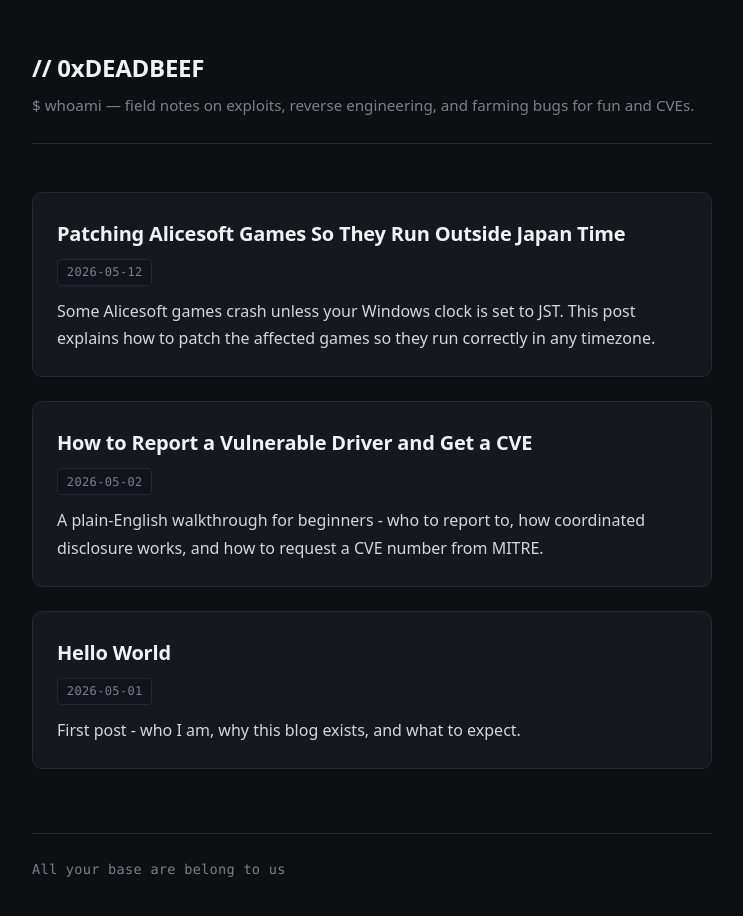
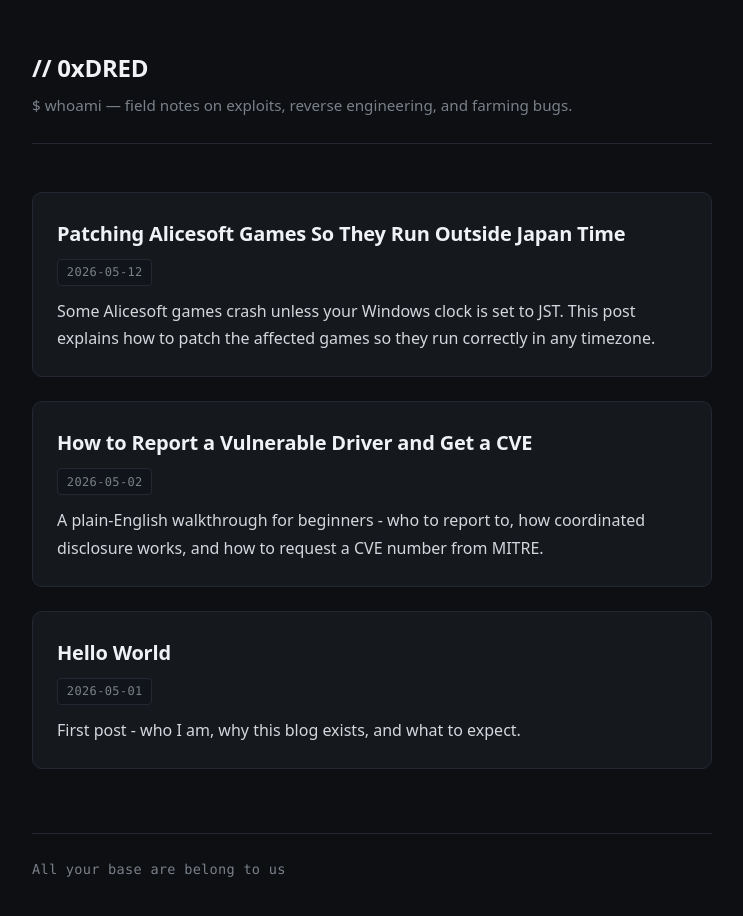
Before and after one commit to Dredsen/dredsen.github.io, a plain HTML site: page index.html in a window 1280 px wide. Shown: the whole page, without its empty margins (268-1011 px from the left). Drawn offline with Linux system fonts and the light colour scheme.

Commit message:
Update header names

```diff
--- a/assets/js/post.js
+++ b/assets/js/post.js
@@ -46,7 +46,7 @@
     body.innerHTML = cleanHtml;
     article.appendChild(body);
 
-    document.title = meta.title + ' — // 0xDEADBEEF';
+    document.title = meta.title + ' - // 0xDRED';
   } catch (err) {
     article.innerHTML = '<p class="error">Failed to load post: ' + err.message + '</p>';
   }
--- a/index.html
+++ b/index.html
@@ -3,16 +3,16 @@
 <head>
   <meta charset="UTF-8">
   <meta name="viewport" content="width=device-width, initial-scale=1.0">
-  <meta name="description" content="Field notes on exploits, reverse engineering, and farming bugs for fun and CVEs.">
+  <meta name="description" content="Field notes on exploits, reverse engineering, and farming bugs.">
   <meta name="color-scheme" content="dark">
-  <title>// 0xDEADBEEF</title>
+  <title>// 0xDRED</title>
   <link rel="stylesheet" href="assets/css/style.css">
 </head>
 <body>
   <main class="wrap">
     <header class="site-header">
-      <h1><a href="./">// 0xDEADBEEF</a></h1>
-      <p class="tagline">$ whoami &mdash; field notes on exploits, reverse engineering, and farming bugs for fun and CVEs.</p>
+      <h1><a href="./">// 0xDRED</a></h1>
+      <p class="tagline">$ whoami &mdash; field notes on exploits, reverse engineering, and farming bugs.</p>
     </header>
 
     <ul id="post-list" class="post-list">
```
Also changed, not shown: post.html (+1 -1 lines), 1 other file.
